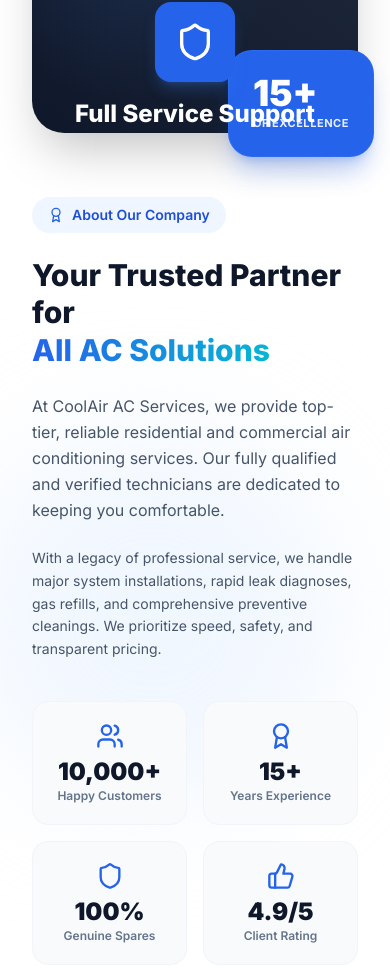
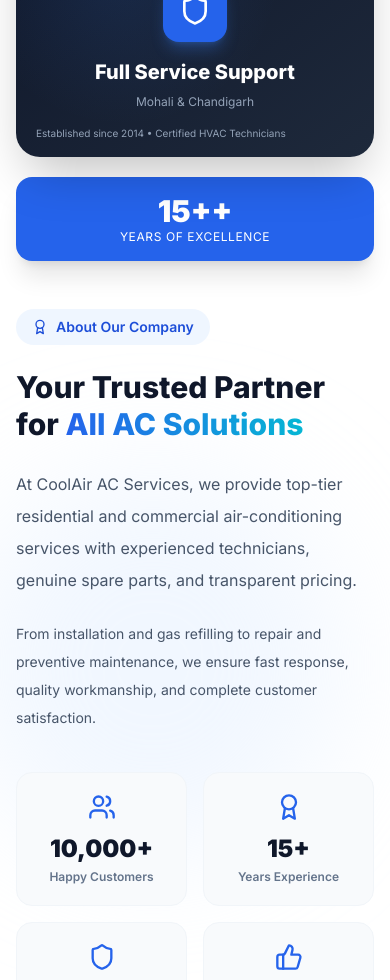
Before and after one commit to shi632/Ac-repaire, a Next.js app in the folder frontend/: page / in a window 390 px wide. Shown: the part 1020-2000 px from the top of the page. Built offline with nearby package versions, Linux system fonts and the light colour scheme.

Commit message:
Improve About section responsiveness for mobile and desktop

```diff
--- a/frontend/app/components/About.tsx
+++ b/frontend/app/components/About.tsx
@@ -6,114 +6,175 @@
 import { COMPANY_CONFIG } from '../config/constants'
 
 export default function About() {
-  const [ref, inView] = useInView({ triggerOnce: true, threshold: 0.2 })
+  const [ref, inView] = useInView({
+    triggerOnce: true,
+    threshold: 0.2,
+  })
 
   const stats = [
-    { icon: Users, value: COMPANY_CONFIG.completedServices, label: 'Happy Customers' },
-    { icon: Award, value: COMPANY_CONFIG.experienceYears, label: 'Years Experience' },
-    { icon: Shield, value: '100%', label: 'Genuine Spares' },
-    { icon: ThumbsUp, value: `${COMPANY_CONFIG.rating}/5`, label: 'Client Rating' },
+    {
+      icon: Users,
+      value: COMPANY_CONFIG.completedServices,
+      label: 'Happy Customers',
+    },
+    {
+      icon: Award,
+      value: COMPANY_CONFIG.experienceYears,
+      label: 'Years Experience',
+    },
+    {
+      icon: Shield,
+      value: '100%',
+      label: 'Genuine Spares',
+    },
+    {
+      icon: ThumbsUp,
+      value: `${COMPANY_CONFIG.rating}/5`,
+      label: 'Client Rating',
+    },
   ]
 
   return (
-    <section id="about" className="section-padding bg-white relative overflow-hidden" ref={ref}>
-      {/* Decorative Blur */}
-      <div className="absolute top-1/2 left-[-10%] w-96 h-96 bg-blue-100/40 rounded-full blur-3xl pointer-events-none" />
+    <section
+      id="about"
+      ref={ref}
+      className="relative overflow-hidden bg-white py-16 lg:py-24"
+    >
+      <div className="absolute left-[-10%] top-1/2 h-96 w-96 rounded-full bg-blue-100/40 blur-3xl pointer-events-none" />
 
       <div className="container-custom relative z-10">
-        <div className="grid lg:grid-cols-2 gap-16 items-center">
-          {/* Image/Visual Side */}
+        <div className="grid items-center gap-12 lg:grid-cols-2 lg:gap-20">
+
+          {/* LEFT SIDE */}
           <motion.div
             initial={{ opacity: 0, x: -40 }}
             animate={inView ? { opacity: 1, x: 0 } : {}}
             transition={{ duration: 0.6 }}
             className="relative"
           >
-            {/* Visual Box container */}
-            <div className="relative rounded-[32px] overflow-hidden bg-gradient-to-tr from-slate-900 to-slate-800 aspect-[4/3] shadow-2xl p-8 flex flex-col justify-between">
-              <div className="absolute inset-0 bg-[radial-gradient(circle_at_30%_30%,rgba(59,130,246,0.1),transparent_50%)]" />
+            <div className="relative flex aspect-[4/3] flex-col justify-between overflow-hidden rounded-3xl bg-gradient-to-br from-slate-900 to-slate-800 p-5 shadow-2xl sm:p-6 lg:p-8">
 
-              {/* Box Top */}
-              <div className="flex justify-between items-start z-10">
-                <div className="p-3 bg-white/10 backdrop-blur-md rounded-2xl border border-white/10 text-cyan-400">
-                  <Snowflake className="w-8 h-8 animate-spin-slow" />
+              <div className="absolute inset-0 bg-[radial-gradient(circle_at_30%_30%,rgba(59,130,246,0.12),transparent_50%)]" />
+
+              {/* TOP */}
+              <div className="relative z-10 flex items-start justify-between">
+                <div className="rounded-2xl border border-white/10 bg-white/10 p-3 backdrop-blur">
+                  <Snowflake className="h-7 w-7 text-cyan-400 animate-spin-slow sm:h-8 sm:w-8" />
                 </div>
-                <span className="text-[10px] font-bold px-3 py-1 bg-white/10 text-white rounded-full uppercase tracking-wider backdrop-blur-md border border-white/5">
+
+                <span className="rounded-full border border-white/10 bg-white/10 px-3 py-2 text-[10px] font-bold uppercase tracking-wider text-white backdrop-blur sm:text-xs">
                   Trusted Partner
                 </span>
               </div>
 
-              {/* Box Center */}
-              <div className="text-center z-10 my-auto py-6">
-                <div className="w-20 h-20 mx-auto bg-blue-600 rounded-2xl flex items-center justify-center mb-4 shadow-lg shadow-blue-500/25">
-                  <Shield className="w-10 h-10 text-white" />
+              {/* CENTER */}
+              <div className="relative z-10 py-4 text-center sm:py-8">
+                <div className="mx-auto mb-4 flex h-16 w-16 items-center justify-center rounded-2xl bg-blue-600 shadow-lg shadow-blue-500/30 sm:h-20 sm:w-20">
+                  <Shield className="h-8 w-8 text-white sm:h-10 sm:w-10" />
                 </div>
-                <h3 className="text-2xl font-extrabold text-white">Full Service Support</h3>
-                <p className="text-slate-400 text-xs mt-1">Mohali & Chandigarh</p>
+
+                <h3 className="text-xl font-extrabold text-white sm:text-2xl lg:text-3xl">
+                  Full Service Support
+                </h3>
+
+                <p className="mt-2 text-xs text-slate-400 sm:text-sm">
+                  Mohali & Chandigarh
+                </p>
               </div>
 
-              {/* Box Bottom */}
-              <div className="text-slate-400 text-[11px] text-balance ">
+              {/* BOTTOM */}
+              <p className="relative z-10 text-[10px] text-slate-400 sm:text-xs">
                 Established since 2014 • Certified HVAC Technicians
+              </p>
+            </div>
+
+            {/* Desktop Floating Badge */}
+            <motion.div
+              initial={{ opacity: 0, scale: 0.8 }}
+              animate={inView ? { opacity: 1, scale: 1 } : {}}
+              transition={{ delay: 0.3 }}
+              className="absolute -bottom-6 right-6 hidden rounded-3xl border border-blue-500/30 bg-blue-600 p-6 text-white shadow-2xl lg:block"
+            >
+              <p className="text-4xl font-black">
+                {COMPANY_CONFIG.experienceYears}+
+              </p>
+
+              <p className="mt-1 text-xs font-semibold uppercase tracking-wider">
+                Years of Excellence
+              </p>
+            </motion.div>
+
+            {/* Mobile Badge */}
+            <div className="mt-5 block lg:hidden">
+              <div className="rounded-2xl bg-blue-600 p-4 text-center text-white shadow-xl">
+                <p className="text-3xl font-black">
+                  {COMPANY_CONFIG.experienceYears}+
+                </p>
+
+                <p className="text-xs uppercase tracking-wider">
+                  Years of Excellence
+                </p>
               </div>
             </div>
-
-            {/* Experience Floating Badge */}
-            <motion.div
-              initial={{ scale: 0.8, opacity: 0 }}
-              animate={inView ? { scale: 1, opacity: 1 } : {}}
-              transition={{ delay: 0.3, type: 'spring' }}
-              className="absolute -bottom-6 -right-4 sm:right-6 bg-blue-600 text-white rounded-3xl p-6 shadow-xl shadow-blue-600/25 border border-blue-500/30"
-            >
-              <p className="text-4xl font-black leading-none">{COMPANY_CONFIG.experienceYears}</p>
-              <p className="text-[11px] font-bold uppercase tracking-wider mt-1 opacity-90">Of Excellence</p>
-            </motion.div>
           </motion.div>
 
-          {/* Content Side */}
+          {/* RIGHT SIDE */}
           <motion.div
             initial={{ opacity: 0, x: 40 }}
             animate={inView ? { opacity: 1, x: 0 } : {}}
             transition={{ duration: 0.6, delay: 0.2 }}
             className="space-y-6"
           >
-            <div className="inline-flex items-center gap-2 px-4 py-2 bg-blue-50 text-blue-700 rounded-full text-sm font-semibold">
-              <Award className="w-4 h-4 text-blue-600" />
-              <span>About Our Company</span>
+            <div className="inline-flex items-center gap-2 rounded-full bg-blue-50 px-4 py-2 text-sm font-semibold text-blue-700">
+              <Award className="h-4 w-4" />
+              About Our Company
             </div>
 
-            <h2 className="text-3xl md:text-4xl font-extrabold text-slate-900 leading-tight">
-              Your Trusted Partner for <br />
+            <h2 className="text-3xl font-extrabold leading-tight text-slate-900 sm:text-4xl lg:text-5xl">
+              Your Trusted Partner for{' '}
               <span className="bg-gradient-to-r from-blue-600 to-cyan-500 bg-clip-text text-transparent">
                 All AC Solutions
               </span>
             </h2>
 
-            <p className="text-base sm:text-lg text-slate-600 leading-relaxed">
-              At {COMPANY_CONFIG.name}, we provide top-tier, reliable residential and commercial air conditioning services. Our fully qualified and verified technicians are dedicated to keeping you comfortable.
+            <p className="text-base leading-8 text-slate-600 sm:text-lg">
+              At {COMPANY_CONFIG.name}, we provide top-tier residential and
+              commercial air-conditioning services with experienced technicians,
+              genuine spare parts, and transparent pricing.
             </p>
 
-            <p className="text-slate-600 leading-relaxed text-sm sm:text-base">
-              With a legacy of professional service, we handle major system installations, rapid leak diagnoses, gas refills, and comprehensive preventive cleanings. We prioritize speed, safety, and transparent pricing.
+            <p className="text-sm leading-7 text-slate-600 sm:text-base">
+              From installation and gas refilling to repair and preventive
+              maintenance, we ensure fast response, quality workmanship, and
+              complete customer satisfaction.
             </p>
 
-            {/* Stats Grid */}
+            {/* STATS */}
             <div className="grid grid-cols-2 gap-4 pt-4">
               {stats.map((stat, index) => (
                 <motion.div
                   key={stat.label}
-                  initial={{ opacity: 0, y: 15 }}
+                  initial={{ opacity: 0, y: 20 }}
                   animate={inView ? { opacity: 1, y: 0 } : {}}
-                  transition={{ duration: 0.4, delay: 0.4 + index * 0.1 }}
-                  className="bg-slate-50 hover:bg-blue-50/50 rounded-2xl p-5 text-center border border-slate-100 hover:border-blue-100 transition-all duration-300 group"
+                  transition={{
+                    delay: 0.4 + index * 0.1,
+                  }}
+                  className="rounded-2xl border border-slate-100 bg-slate-50 p-5 text-center transition hover:border-blue-100 hover:bg-blue-50"
                 >
-                  <stat.icon className="w-7 h-7 text-blue-600 mx-auto mb-2.5 group-hover:scale-110 transition-transform" />
-                  <p className="text-2xl font-black text-slate-900 leading-none">{stat.value}</p>
-                  <p className="text-xs font-semibold text-slate-500 mt-1">{stat.label}</p>
+                  <stat.icon className="mx-auto mb-3 h-7 w-7 text-blue-600" />
+
+                  <h3 className="text-2xl font-black text-slate-900">
+                    {stat.value}
+                  </h3>
+
+                  <p className="mt-1 text-xs font-semibold text-slate-500">
+                    {stat.label}
+                  </p>
                 </motion.div>
               ))}
             </div>
           </motion.div>
+
         </div>
       </div>
     </section>
--- a/frontend/app/globals.css
+++ b/frontend/app/globals.css
@@ -14,19 +14,19 @@
 
 @layer components {
   .btn-primary {
-    @apply bg-primary-600 hover:bg-primary-700 text-white font-semibold py-3 px-4 rounded-lg transition-all duration-300 shadow-lg hover:shadow-xl transform hover:-translate-y-0.5;
+    @apply bg-primary-600 hover:bg-primary-700 text-white font-semibold py-2 px-5 rounded-lg transition-all duration-300 shadow-lg hover:shadow-xl transform hover:-translate-y-0.5;
   }
 
   .btn-secondary {
-    @apply bg-white hover:bg-secondary-50 text-primary-700 font-semibold py-3 px-6 rounded-lg border-2 border-primary-600 transition-all duration-300;
+    @apply bg-white hover:bg-secondary-50 text-primary-700 font-semibold py-2 px-4 rounded-lg border-2 border-primary-600 transition-all duration-300;
   }
 
   .btn-whatsapp {
-    @apply bg-green-500 hover:bg-green-600 text-white font-semibold py-3 px-6 rounded-lg transition-all duration-300 shadow-lg hover:shadow-xl;
+    @apply bg-green-500 hover:bg-green-600 text-white font-semibold py-2 px-5 rounded-lg transition-all duration-300 shadow-lg hover:shadow-xl;
   }
 
   .section-padding {
-    @apply py-16 md:py-24 px-4 sm:px-6 lg:px-8;
+    @apply py-16 md:py-24 px-4 sm:px-3 lg:px-5;
   }
 
   .container-custom {
--- a/frontend/app/layout.tsx
+++ b/frontend/app/layout.tsx
@@ -45,7 +45,7 @@
               "name": "Expert AC Repair & Service",
               "description": "Professional AC repair, installation, and maintenance services",
               "url": "https://your-domain.com",
-              "telephone": "+91-XXXXXXXXXX",
+              "telephone": "+91-9389982912",
               "address": {
                 "@type": "PostalAddress",
                 "addressLocality": "Your City",
```
Also changed, not shown: 1 other file (tests, documents, lock files or other folders).
